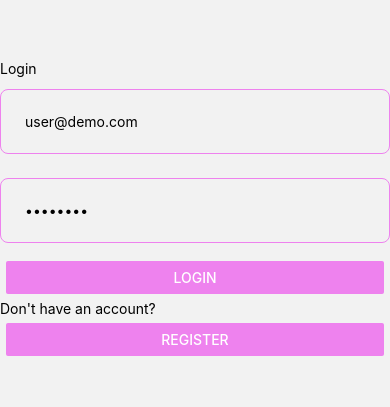
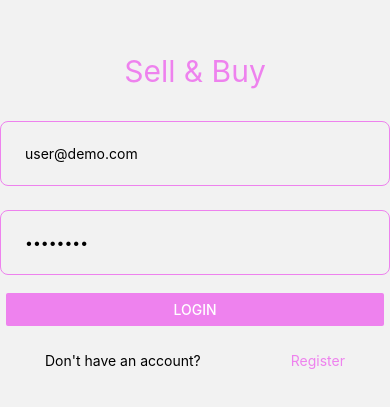
Before and after one commit to ujvarivera/sell-and-buy, a React Native app: screen / in a window 390 px wide. Shown: the part 211-618 px from the top of the page. Built offline with nearby package versions, Linux system fonts and the light colour scheme.

Commit message:
minimal design for login and register page #3

```diff
--- /dev/null
+++ b/components/TouchableComponent.js
@@ -0,0 +1,21 @@
+import {
+    StyleSheet,
+    Text,
+    TouchableHighlight,
+    TouchableOpacity,
+    View,
+} from 'react-native';
+
+export default function TouchableComponent({ onPress, title }) {
+    return (
+        <TouchableOpacity onPress={onPress}>
+            <Text style={styles.textColor}>{ title }</Text>
+        </TouchableOpacity>
+    )
+}
+
+const styles = StyleSheet.create({
+    textColor: {
+      color: 'violet',
+    },
+});
--- a/screens/guests/LoginScreen.js
+++ b/screens/guests/LoginScreen.js
@@ -2,6 +2,7 @@ import { View, Text, SafeAreaView, StyleSheet, Alert } from 'react-native'
 import React, { useState } from 'react'
 import Input from '../../components/Input'
 import PrimaryButton from '../../components/PrimaryButton'
+import TouchableComponent from '../../components/TouchableComponent'
 import useUser from '../../hooks/useUser'
 
 export default function LoginScreen({ navigation }) {
@@ -22,13 +23,13 @@ export default function LoginScreen({ navigation }) {
 
   return (
     <SafeAreaView style={styles.container}>
-      <Text>Login</Text>
+      <Text style={styles.text}>Sell & Buy</Text>
       <Input placeholder='email' value={email} onChange={(value) => setEmail(value)} keyboardType='email-address' autoCapitalize="none"/>
       <Input placeholder='password' value={password} onChange={(value) => setPassword(value)} secureTextEntry onSubmitEditing={loginHandler} autoCapitalize="none"/>
       <PrimaryButton title='Login' onPress={loginHandler} />
-      <View>
+      <View style={styles.flexRow}>
         <Text>Don't have an account?</Text>
-        <PrimaryButton title='Register' onPress={() => navigation.replace('Register')} />
+        <TouchableComponent title='Register' onPress={() => navigation.replace('Register')} />
       </View>
     </SafeAreaView>
   )
@@ -42,4 +43,15 @@ const styles = StyleSheet.create({
     padding: 16,
     width: '100%'
   },
+  flexRow: {
+    flexDirection: 'row',
+    justifyContent: 'space-around',
+    marginTop: 20
+  },
+  text: {
+    fontSize: 30,
+    color: 'violet',
+    marginBottom: 20,
+    textAlign: 'center'
+  }
 });
--- a/screens/guests/RegisterScreen.js
+++ b/screens/guests/RegisterScreen.js
@@ -1,6 +1,7 @@
 import { Alert, SafeAreaView, StyleSheet, Text, View } from 'react-native'
 import React, { useState } from 'react'
 import PrimaryButton from '../../components/PrimaryButton';
+import TouchableComponent from '../../components/TouchableComponent'
 import useUser from '../../hooks/useUser';
 import Input from '../../components/Input';
 
@@ -22,14 +23,14 @@ export default function RegisterScreen({ navigation }) {
 
   return (
     <SafeAreaView style={styles.container}>
-      <Text>Register</Text>
-      <View>
-        <Text>Already have an account?</Text>
-        <PrimaryButton title='Login' onPress={() => navigation.navigate('Login')} />
-      </View>
+      <Text style={styles.text}>Sell & Buy</Text>
       <Input placeholder='email' value={email} onChange={(value) => setEmail(value)} keyboardType='email-address' autoCapitalize="none"/>
       <Input placeholder='password' value={password} onChange={(value) => setPassword(value)} secureTextEntry onSubmitEditing={registerHandler} autoCapitalize="none"/>
       <PrimaryButton title='Register' onPress={registerHandler} />
+      <View style={styles.flexRow}>
+        <Text>Already have an account?</Text>
+        <TouchableComponent title='Login' onPress={() => navigation.navigate('Login')} />
+      </View>
     </SafeAreaView>
   )
 }
@@ -42,4 +43,15 @@ const styles = StyleSheet.create({
     padding: 16,
     width: '100%'
   },
+  flexRow: {
+    flexDirection: 'row',
+    justifyContent: 'space-around',
+    marginTop: 20
+  },
+  text: {
+    fontSize: 30,
+    color: 'violet',
+    marginBottom: 20,
+    textAlign: 'center'
+  }
 });
```
